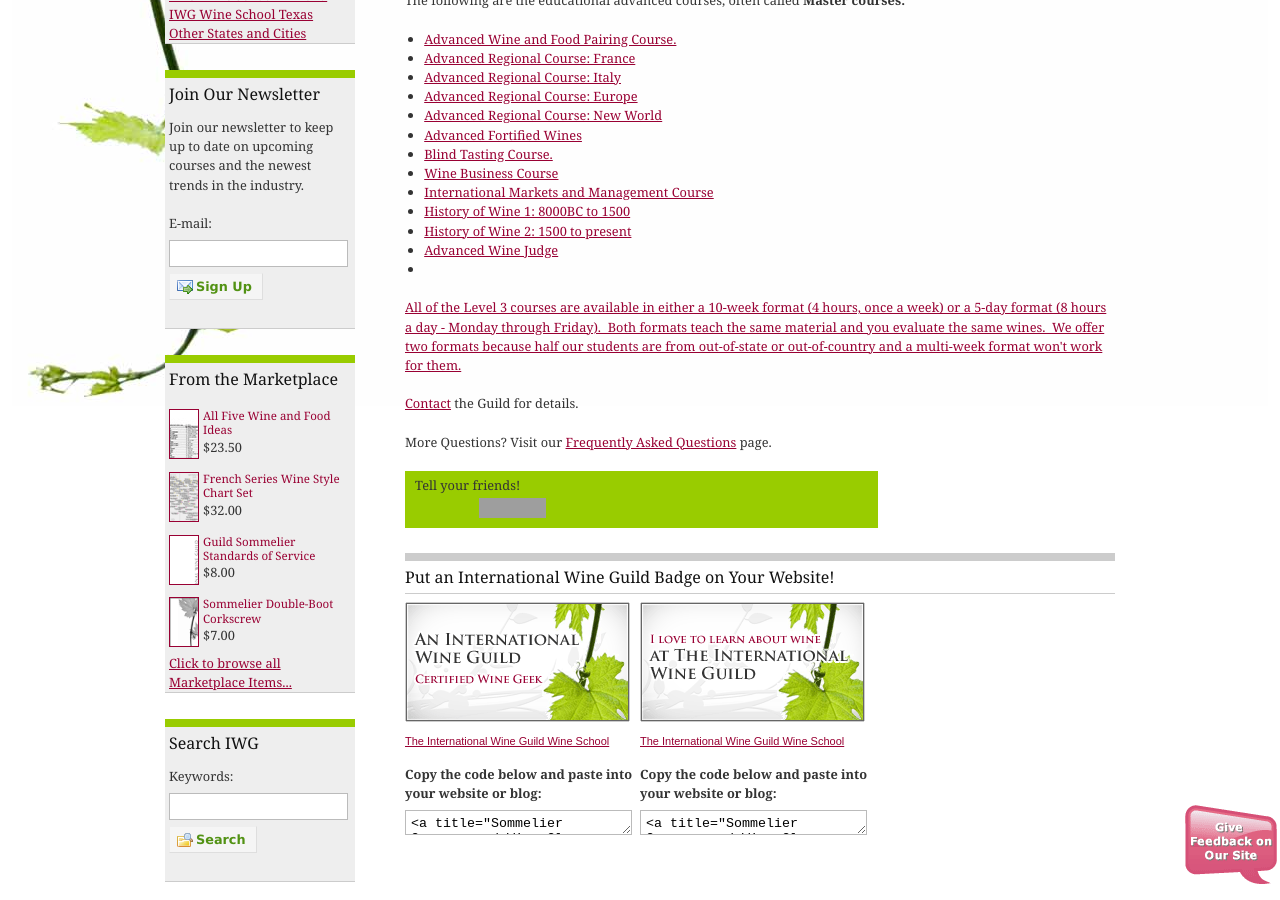
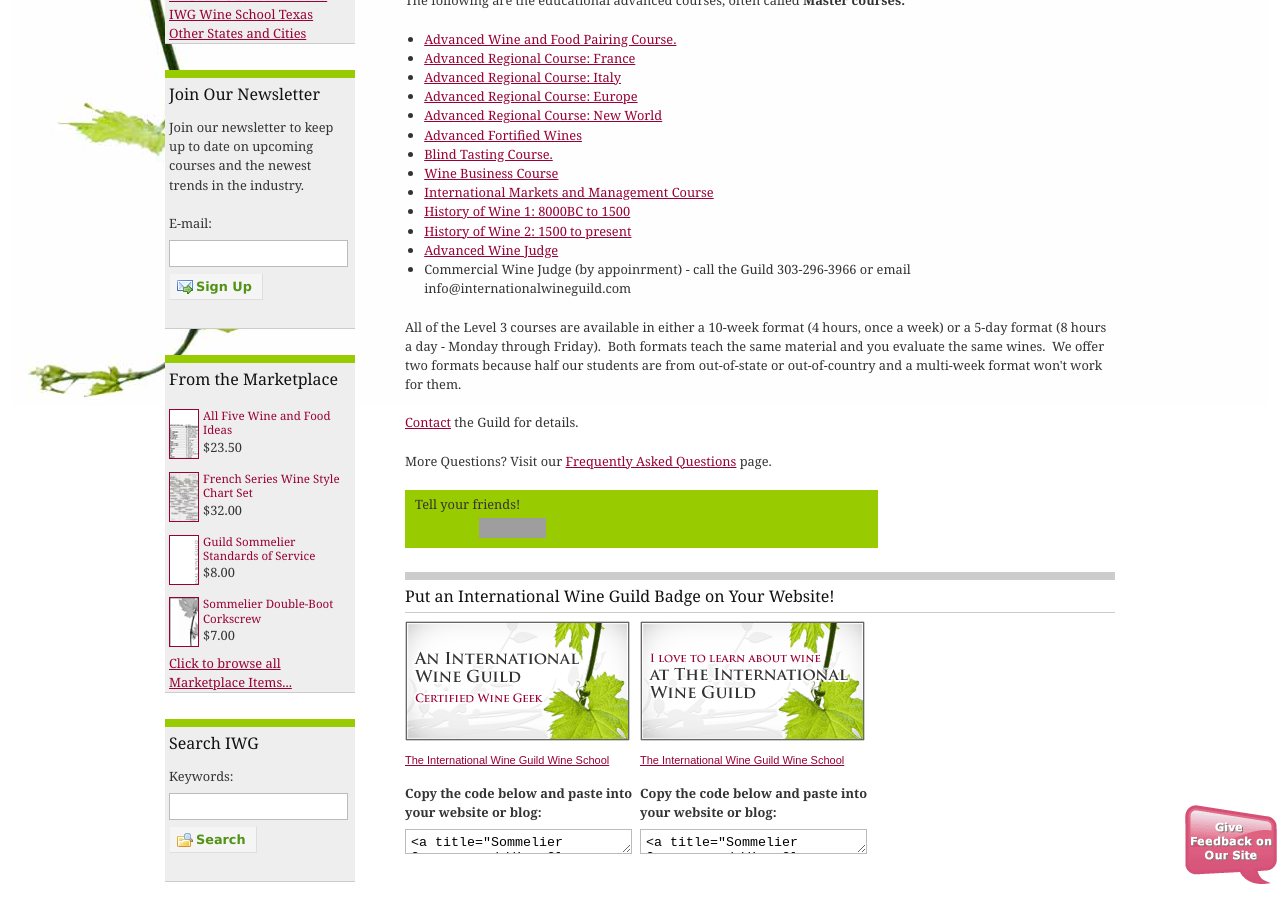
Before and after one commit to CKDev/internationalwineguild.com, a Jekyll site: the page built from guild-wine-master.html, in a window 1280 px wide and 900 px high, scrolled down 574 px. Built offline with Jekyll 4.4.1, drawn with Linux system fonts in a browser that asks for light colours; a script that is not in the unit is left out; comment, search, counter and statistics services are not loaded; grey boxes are pictures that could not be loaded.

Commit message:
Update guild-wine-master.html

```diff
--- a/guild-wine-master.html
+++ b/guild-wine-master.html
@@ -58,7 +58,7 @@
 	    >
 	  </li>
 
-  <li><a Commercial Wine Judge (by appoinrment) - call the Guild 303-296-3966 or email info@internationalwineguild.com<a/></li>
+  <li>Commercial Wine Judge (by appoinrment) - call the Guild 303-296-3966 or email info@internationalwineguild.com</li>
 
 </ul>
 <p>
```
